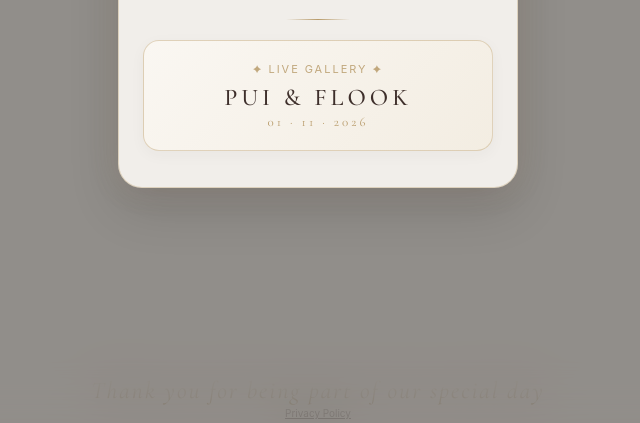
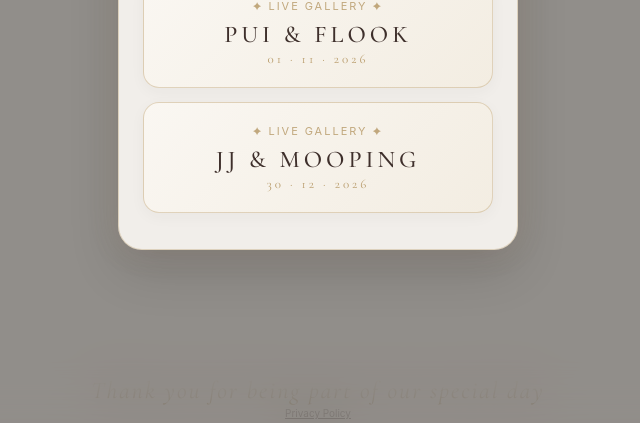
Before and after one commit to crazymooping/wedding-live-gallery, a plain HTML site: page index.html in a window 1280 px wide. Shown: the part 377-800 px from the top of the page, without its empty margins (322-962 px from the left). Drawn offline with nearby package versions, Linux system fonts and the light colour scheme.

Commit message:
crete jj-mooping

```diff
--- a/index.html
+++ b/index.html
@@ -987,6 +987,10 @@
                 title: 'Pui & Flook',
                 date: '01 · 11 · 2026',
                 folderId: '12dJgrFnKC44Y5iHnH-NH_zkyM9TgLqlK',
+            },'jj-mooping': {
+                title: 'JJ & MOOPING',
+                date: '30 · 12 · 2026',
+                folderId: '1135Jz2mCnylExYxZo6PJwKJZYyXLiqUug',
             }
         };
 
```
